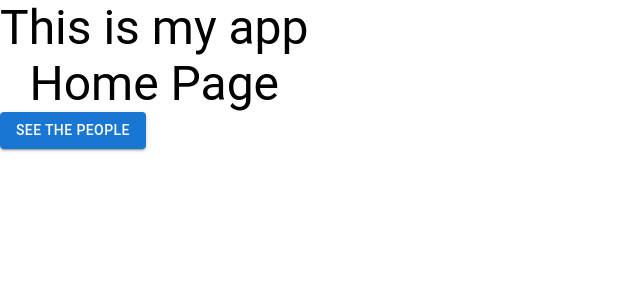
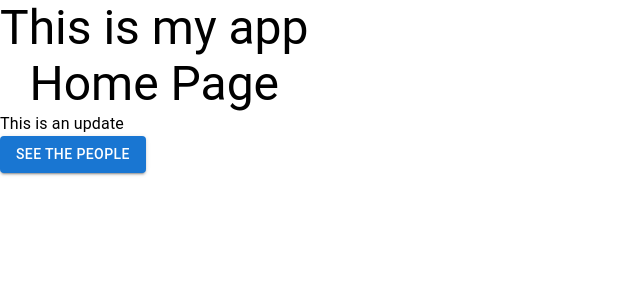
Before and after one commit to Stephankarl/people_net, a React (Create React App) app: page / in a window 1280 px wide. Shown: the top 300 px of the page, without its empty margins (0-640 px from the left). Built offline with nearby package versions, Linux system fonts and the light colour scheme.

Commit message:
home page updated

```diff
--- a/src/components/HomePage.js
+++ b/src/components/HomePage.js
@@ -6,6 +6,7 @@ export default function HomePage() {
     <Grid container>
       <Grid item xs={12}>
         <Typography variant='h3' align='center'>Home Page</Typography>
+        <Typography>This is an update</Typography>
       </Grid>
     </Grid>
   )
```
